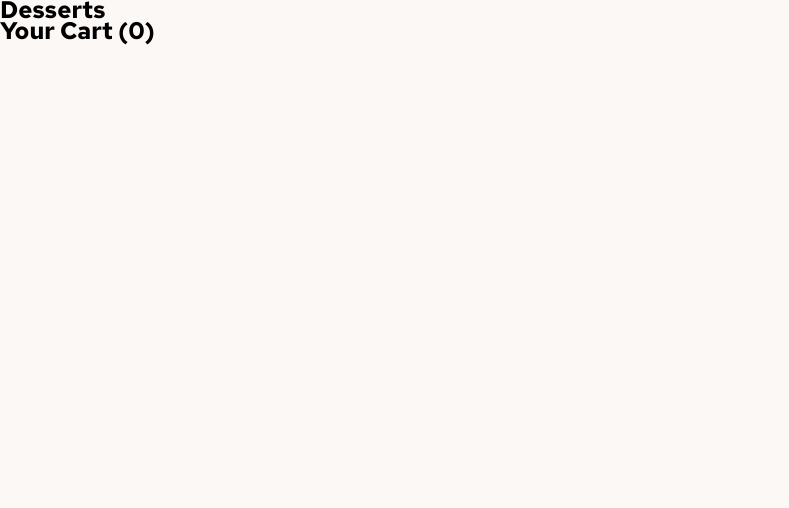
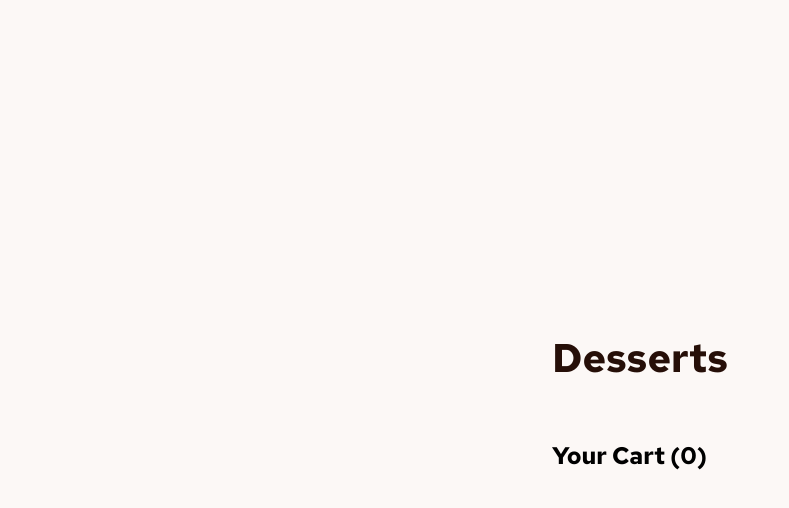
Before and after one commit to g-akca/product-list-with-cart, a React (Vite) app: page / in a window 1280 px wide. Shown: the top 508 px of the page, without its empty margins (0-789 px from the left). Built offline with nearby package versions, Linux system fonts and the light colour scheme.

Commit message:
Add main and ProductSection styles

```diff
--- a/src/App.css
+++ b/src/App.css
@@ -1,3 +1,14 @@
 #root {
   min-height: 100vh;
+  padding: var(--spacing-300);
+  display: flex;
+  justify-content: center;
+  align-items: center;
 }
+
+/* Main Section */
+main {
+  display: flex;
+  flex-direction: column;
+  gap: var(--spacing-400);
+}
--- /dev/null
+++ b/src/components/ProductSection.css
@@ -0,0 +1,12 @@
+.product-section {
+    display: flex;
+    flex-direction: column;
+    gap: var(--spacing-400);
+}
+
+.product-section h1 {
+    color: var(--rose-900);
+    font-size: 40px;
+    font-weight: bold;
+    line-height: 120%;
+}
--- a/src/components/ProductSection.jsx
+++ b/src/components/ProductSection.jsx
@@ -1,4 +1,5 @@
 import ProductList from "./ProductList";
+import "./ProductSection.css";
 
 function ProductSection() {
   return (
```
